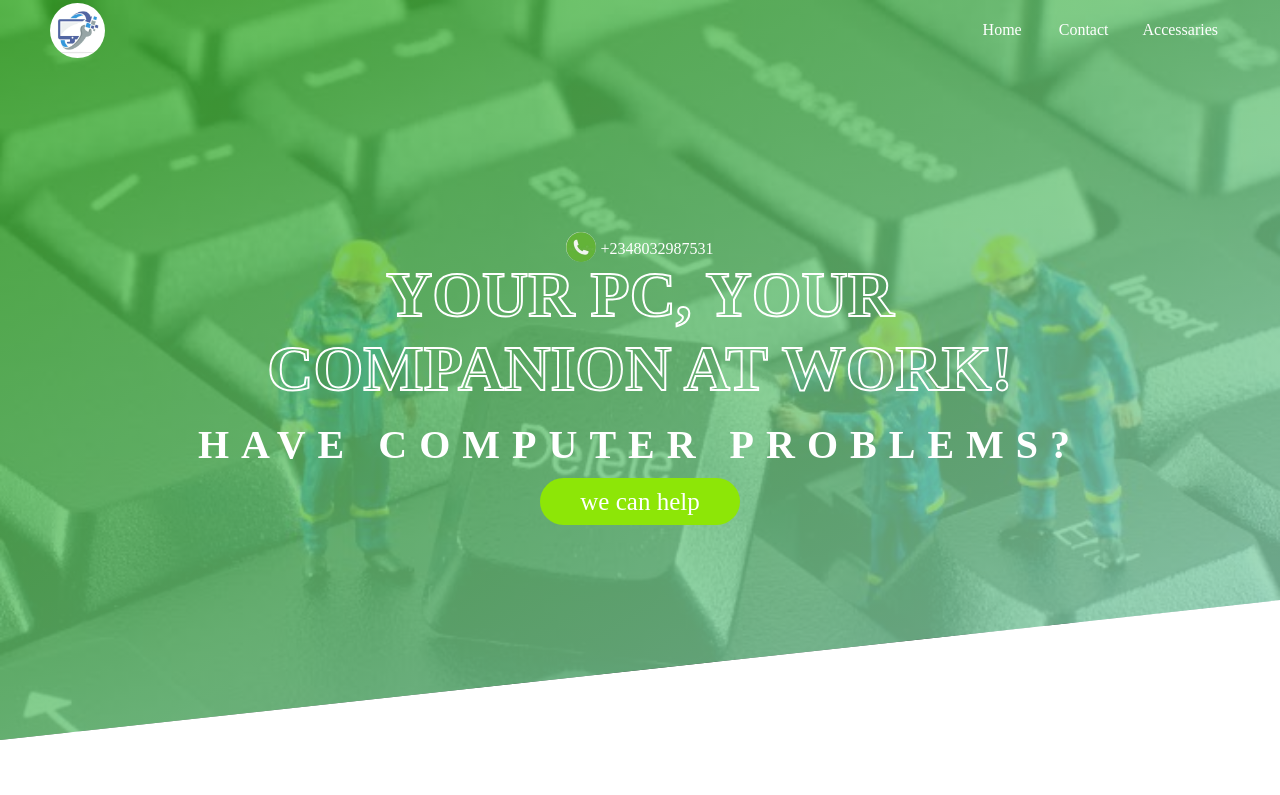
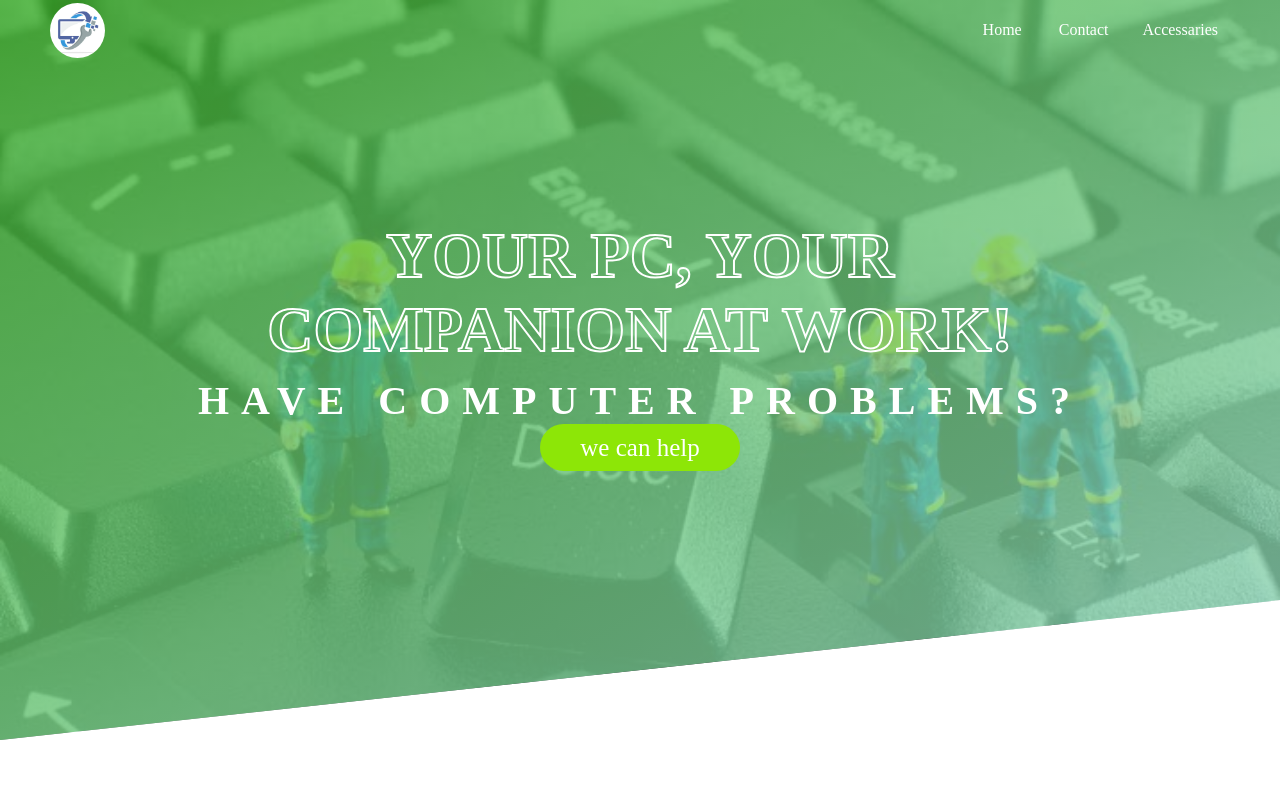
Before and after one commit to rajiss-ctrl/fix-gadget, a React (Create React App) app: page /Contact in a window 1280 px wide. Shown: the top 795 px of the page. Built offline with nearby package versions, Linux system fonts and the light colour scheme; the HTML template or start-up script is replaced by a standard one; a web font is replaced by a local one.

Commit message:
deploy error corrected

```diff
--- a/src/components/Header/Header.style.css
+++ b/src/components/Header/Header.style.css
@@ -23,14 +23,16 @@
   text-align: center;
 }
 .header_container .herder_preview h1 {
-  margin-bottom: 15px;
+  margin-top: -60px;
+  margin-bottom: 10px;
   color: transparent;
   -webkit-text-stroke: 2px #fff;
   font-size: clamp(34px, 5vw, 70px);
   font-weight: 900;
 }
 .header_container .herder_preview p {
-  margin-bottom: 20px;
+  margin-bottom: 10px;
+  /* margin-top: -10px; */
   font-size: clamp(14px, 5vw, 40px);
   color: #fff;
   font-weight: 600;
@@ -47,7 +49,7 @@
   color: #fff;
 }
 .phone {
-  text-align: center;
+  display: none;
 }
 .phone img {
   position: relative;
@@ -60,6 +62,9 @@
   color: #fff;
 }
 @media screen and (max-width: 768px) {
+  .phone {
+    display: block;
+  }
   .phone p {
     position: absolute;
     top: 15px;
```
